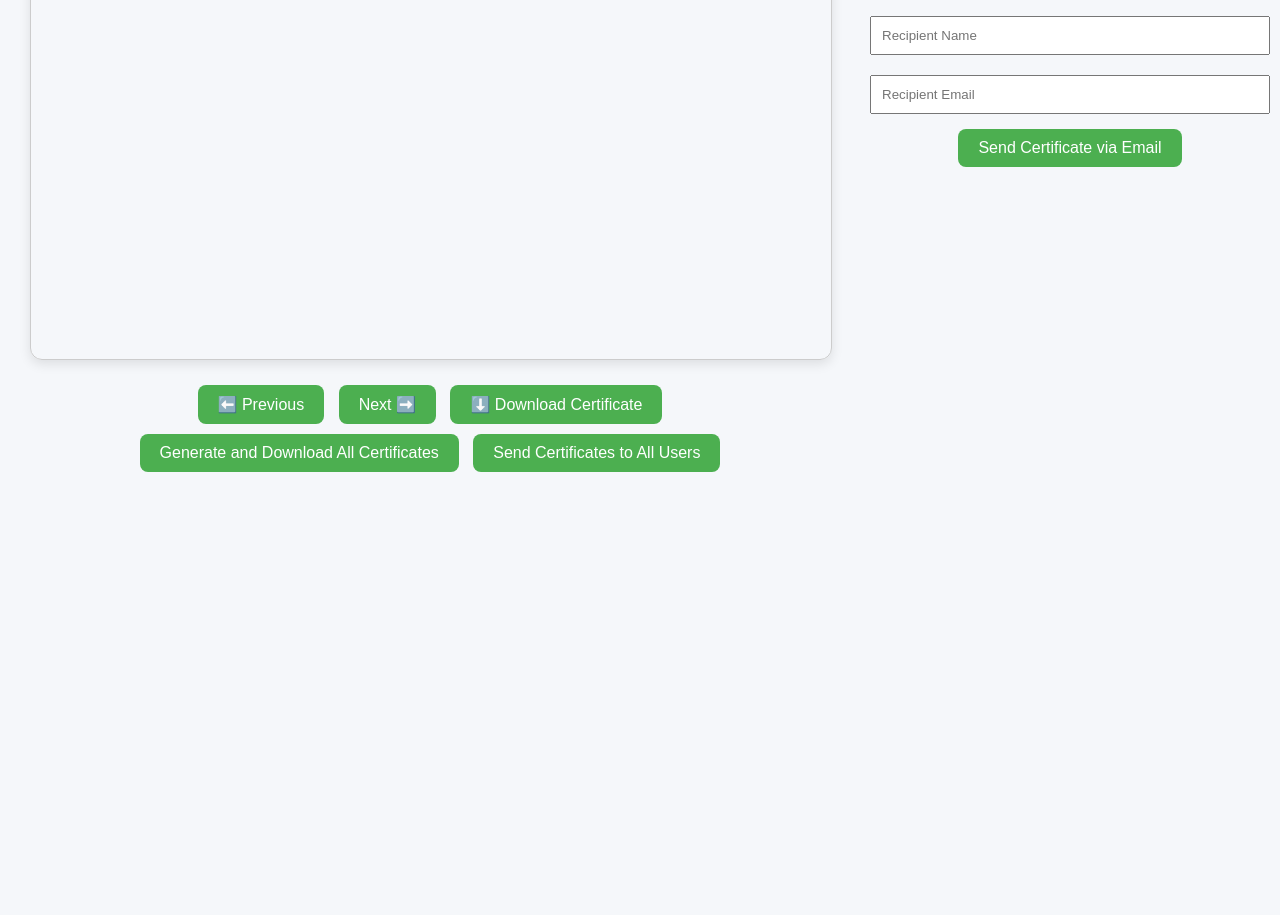
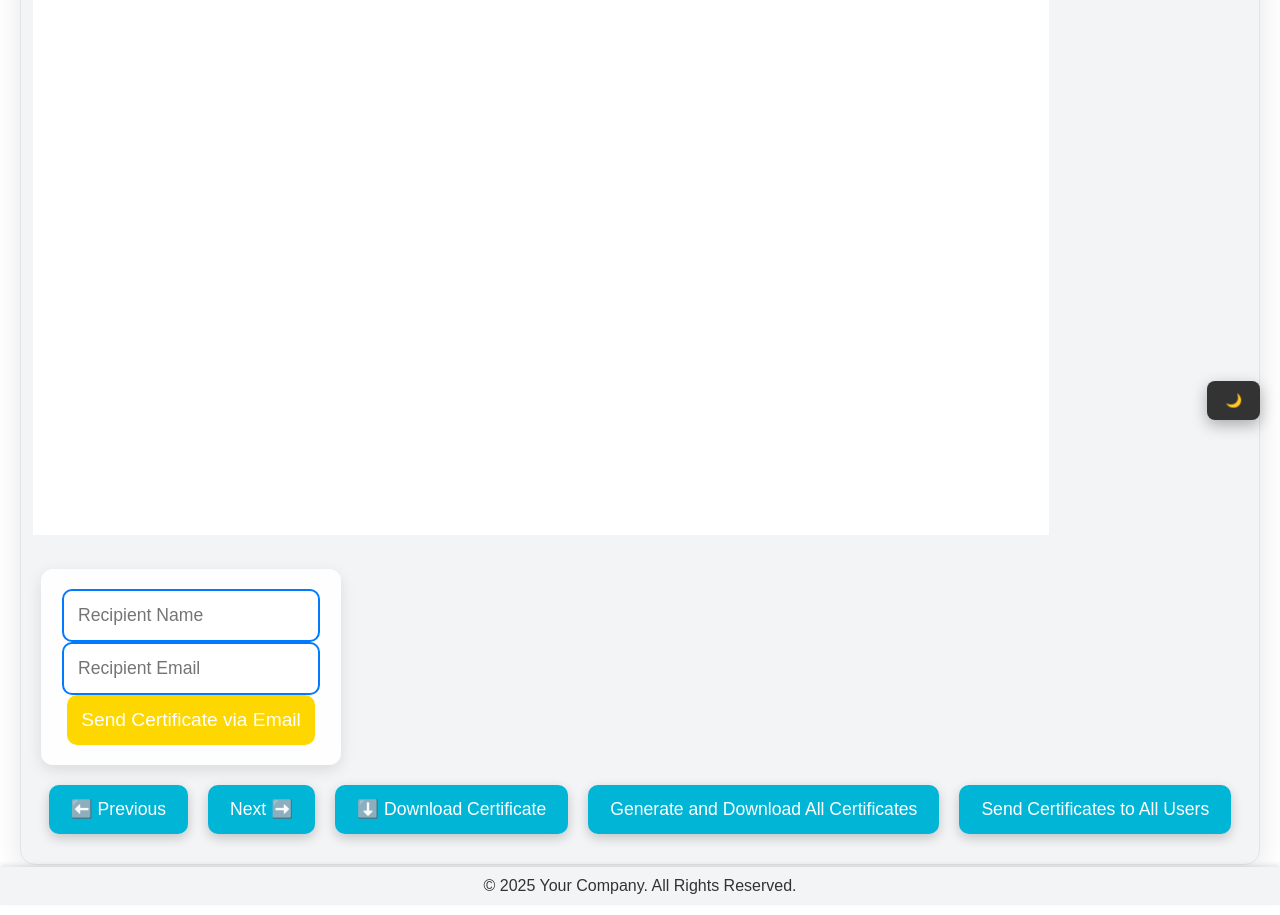
Before and after one commit to jayramgit94/Certificate_generator, a website: page public/index.html in a window 1280 px wide. Shown: the part 360-1275 px from the top of the page. Before the commit the page ends 897 px from the top, so only its background shows below. Drawn offline with Linux system fonts and the light colour scheme; a script that the page names is missing.

Commit message:
ui changes

```diff
--- a/public/css/style.css
+++ b/public/css/style.css
@@ -1,64 +1,213 @@
-/* css/style.css */
-body {
-  font-family: Arial, sans-serif;
-  text-align: center;
+/* Basic Reset */
+* {
   margin: 0;
   padding: 0;
-  background-color: #f5f7fa;
-  display: flex;
-  justify-content: center;
-  align-items: center;
-  min-height: 100vh;
+  box-sizing: border-box;
+  font-family: "Poppins", sans-serif;
 }
 
-.container {
-  margin: 20px auto;
-  max-width: 800px;
-  text-align: center;
+/* Body Styling */
+body {
+  background: #ffffff;
+  min-height: 100vh;
+  display: flex;
+  flex-direction: column;
+  align-items: center;
+  justify-content: flex-start;
   padding: 20px;
+  color: #333333;
+  transition: background 0.3s ease, color 0.3s ease;
+  position: relative; /* Add this line */
+  padding-bottom: 50px; /* Add some space at the bottom */
 }
 
-h1 {
+/* Dark Mode Styling */
+body.dark-mode {
+  background: #1e3a8a;
+  color: #ffffff;
+}
+
+/* Container Styling */
+.container {
+  background: #f3f4f6;
+  padding: 30px 20px;
+  border-radius: 15px;
+  box-shadow: 0 8px 30px rgba(0, 0, 0, 0.1);
+  max-width: 1400px;
+  width: 100%;
+  text-align: center;
+  backdrop-filter: blur(10px);
+  border: 1px solid #e3e3e3;
+}
+
+/* Heading */
+.container h1 {
+  font-size: 2.6rem;
+  color: #007bff;
   margin-bottom: 20px;
+  font-weight: 600;
+  letter-spacing: 1px;
+  text-shadow: 1px 1px 3px rgba(0, 0, 0, 0.1);
+}
+
+/* Certificate Canvas */
+#certificateCanvas {
+  width: 100%;
+  max-width: 1000px;
+  height: auto;
+  margin: 20px 0;
+  background: #fff;
+  animation: certificateAnimation 1.5s ease-in-out infinite; /* Adding animation */
+}
+
+/* Animation for certificate */
+@keyframes certificateAnimation {
+  0% {
+    transform: scale(1);
+  }
+  50% {
+    transform: scale(1.02);
+  }
+  100% {
+    transform: scale(1);
+  }
+}
+
+/* Certificate Wrapper (Flex container for certificate and email form) */
+.certificate-wrapper {
+  display: flex;
+  justify-content: space-between;
+  gap: 20px;
+  flex-wrap: wrap;
+}
+
+/* Email Form Container */
+.email-form-container {
+  max-width: 300px;
+  width: 100%;
+  padding: 20px;
+  background: rgba(255, 255, 255, 0.85);
+  border-radius: 12px;
+  box-shadow: 0 5px 15px rgba(0, 0, 0, 0.1);
+  backdrop-filter: blur(10px);
+}
+
+#emailForm input {
+  padding: 14px;
+  border-radius: 10px;
+  border: 2px solid #007bff;
+  font-size: 1.1rem;
+  transition: border 0.3s;
+  background-color: rgba(255, 255, 255, 0.7);
   color: #333;
 }
 
-canvas {
-  border: 1px solid #ccc;
-  margin: 20px auto;
-  display: block;
-  border-radius: 12px;
-  box-shadow: 0 4px 12px rgba(0, 0, 0, 0.1);
+#emailForm input:focus {
+  border-color: #ffd700;
+  outline: none;
 }
 
-.buttons {
-  margin: 20px 0;
+#emailForm button {
+  background: #ffd700;
+  color: #fff;
+  border: none;
+  padding: 14px;
+  font-size: 1.2rem;
+  border-radius: 10px;
+  cursor: pointer;
+  transition: background 0.3s ease, transform 0.2s;
 }
 
-button {
-  margin: 5px;
-  padding: 10px 20px;
-  font-size: 16px;
-  cursor: pointer;
-  border: none;
-  border-radius: 8px;
-  background-color: #4caf50;
-  color: white;
-  transition: background-color 0.3s ease;
+#emailForm button:hover {
+  background: #ffcc00;
+  transform: translateY(-4px);
 }
 
-button:hover {
-  background-color: #388e3c;
+/* Buttons Styling */
+.buttons {
+  display: flex;
+  flex-wrap: wrap;
+  justify-content: center;
+  gap: 20px;
+  margin-top: 20px;
 }
 
-form {
-  margin: 20px auto;
-  max-width: 400px;
+.buttons button {
+  background: #00b5d6;
+  border: none;
+  color: #fff;
+  padding: 14px 22px;
+  font-size: 1.1rem;
+  border-radius: 10px;
+  cursor: pointer;
+  transition: transform 0.2s, background 0.3s ease;
+  box-shadow: 0 4px 12px rgba(0, 0, 0, 0.2);
 }
 
-input {
-  margin: 10px 0;
-  padding: 10px;
+.buttons button:hover {
+  background: #007bff;
+  transform: translateY(-4px);
+}
+
+.buttons button:focus {
+  outline: none;
+}
+
+/* Dark Mode Button */
+#toggleDarkMode {
+  background: #333;
+  color: #fff;
+  padding: 12px 18px;
+  border-radius: 8px;
+  border: none;
+  cursor: pointer;
+  position: fixed;
+  bottom: 20px;
+  right: 20px;
+  box-shadow: 0 5px 15px rgba(0, 0, 0, 0.3);
+  transition: background 0.3s ease, transform 0.2s;
+}
+
+#toggleDarkMode:hover {
+  background: #444;
+  transform: translateY(-3px);
+}
+
+/* Responsive Design */
+@media (max-width: 768px) {
+  .certificate-wrapper {
+    flex-direction: column;
+    align-items: center;
+  }
+
+  #certificateCanvas {
+    max-width: 100%;
+  }
+
+  .email-form-container {
+    max-width: 100%;
+    margin-top: 20px;
+  }
+
+  .buttons {
+    flex-direction: column;
+    gap: 15px;
+  }
+}
+/* Copyright Styling */
+.copyright {
+  position: absolute;
+  bottom: 10px;
   width: 100%;
-  box-sizing: border-box;
+  text-align: center;
+  font-size: 1rem;
+  color: #333;
+  background-color: #f3f4f6;
+  padding: 10px 0;
+  box-shadow: 0 -2px 5px rgba(0, 0, 0, 0.1);
 }
+
+.copyright p {
+  margin: 0;
+  font-size: 1rem;
+}
--- a/public/data/users.json
+++ b/public/data/users.json
@@ -14,9 +14,5 @@
   {
     "name": "jayram Johnson",
     "email": "sangawatjayram@gmail.com"
-  },
-  {
-    "name": "rutuja sangawat",
-    "email": "rutujatayde410@gmail.com"
   }
 ]
--- a/public/index.html
+++ b/public/index.html
@@ -11,17 +11,10 @@
     <div class="container">
       <h1>Certificate Generator</h1>
 
+      <div class="certificate-wrapper">
         <canvas id="certificateCanvas" width="800" height="600"></canvas>
 
-      <div class="buttons">
-        <button id="prevBtn">⬅️ Previous</button>
-        <button id="nextBtn">Next ➡️</button>
-        <button id="downloadBtn">⬇️ Download Certificate</button>
-        <button id="downloadAllBtn">Generate and Download All Certificates</button>
-        <button id="sendAllBtn">Send Certificates to All Users</button>
-      </div>
-    </div>
-
+        <div class="email-form-container">
           <form id="emailForm">
             <input
               type="text"
@@ -37,7 +30,33 @@
             />
             <button type="submit">Send Certificate via Email</button>
           </form>
+        </div>
+      </div>
+
+      <div class="buttons">
+        <button id="prevBtn">⬅️ Previous</button>
+        <button id="nextBtn">Next ➡️</button>
+        <button id="downloadBtn">⬇️ Download Certificate</button>
+        <button id="downloadAllBtn">
+          Generate and Download All Certificates
+        </button>
+        <button id="sendAllBtn">Send Certificates to All Users</button>
+      </div>
+    </div>
+
+    <button id="toggleDarkMode">🌙</button>
 
     <script src="js/script.js"></script>
+    <script>
+      // Dark Mode Toggle Script
+      const darkModeButton = document.getElementById("toggleDarkMode");
+      darkModeButton.addEventListener("click", () => {
+        document.body.classList.toggle("dark-mode");
+      });
+    </script>
+
+    <div class="copyright">
+      <p>&copy; 2025 Your Company. All Rights Reserved.</p>
+    </div>
   </body>
 </html>
--- a/public/js/script.js
+++ b/public/js/script.js
@@ -21,7 +21,7 @@ pdfjsLib.getDocument(pdfPath).promise.then((pdf) => {
 // Render PDF Page
 function renderPDFPage(pageNumber, callback) {
   pdfDoc.getPage(pageNumber).then((page) => {
-    const viewport = page.getViewport({ scale: 1.5 });
+    const viewport = page.getViewport({ scale: 4 });
     canvas.width = viewport.width;
     canvas.height = viewport.height;
 
@@ -49,7 +49,7 @@ function fetchUserData() {
 function drawCertificate(user) {
   renderPDFPage(1, () => {
     ctx.fillStyle = "#000";
-    ctx.font = "50px Georgia";
+    ctx.font = "150px Georgia";
     ctx.textAlign = "center";
 
     const nameY = canvas.height / 2 + 20;
@@ -64,7 +64,7 @@ function drawCertificate(user) {
 function generateCertificate(user, callback) {
   renderPDFPage(1, () => {
     ctx.fillStyle = "#000";
-    ctx.font = "50px Georgia";
+    ctx.font = "150px Georgia";
     ctx.textAlign = "center";
 
     const nameY = canvas.height / 2 + 20;
@@ -135,7 +135,7 @@ document.getElementById("sendAllBtn")?.addEventListener("click", () => {
     const user = users[i];
     renderPDFPage(1, () => {
       ctx.fillStyle = "#000";
-      ctx.font = "50px Georgia";
+      ctx.font = "150px Georgia";
       ctx.textAlign = "center";
 
       const nameY = canvas.height / 2 + 20;
@@ -188,7 +188,7 @@ document.getElementById("emailForm")?.addEventListener("submit", (e) => {
 
   renderPDFPage(1, () => {
     ctx.fillStyle = "#000";
-    ctx.font = "50px Georgia";
+    ctx.font = "150px Georgia";
     ctx.textAlign = "center";
 
     const nameY = canvas.height / 2 + 20;
--- a/server.js
+++ b/server.js
@@ -33,7 +33,7 @@ app.post("/send-email", upload.single("certificate"), async (req, res) => {
         {
           From: {
             Email: "sangawatjayram@gmail.com",
-            Name: "Certificate Generator",
+            Name: "Jayram Sangawat",
           },
           To: [
             {
```
Also changed, not shown: waste.js (deleted, +0 -22 lines), README.md. Lines whose indentation alone changed are shown as unchanged.
